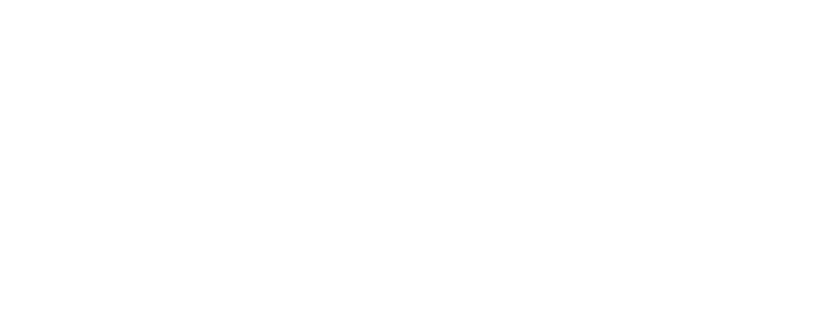
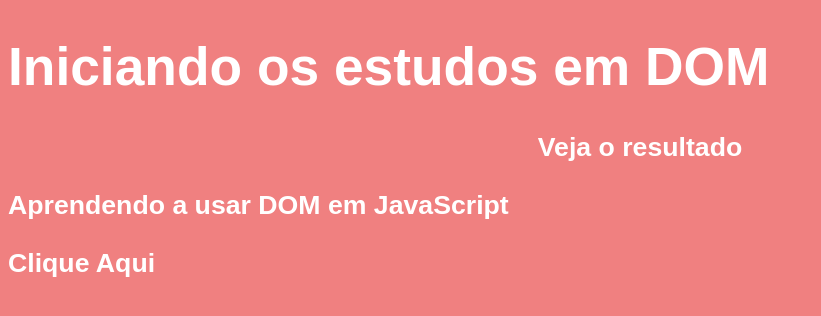
Before and after one commit to cassiofajardo/javascript, a plain HTML site: page aula09/ex009.html in a window 1280 px wide. Shown: the whole page, without its empty margins (0-821 px from the left). Drawn offline with Linux system fonts and the light colour scheme.

Commit message:
Primeiros passos com DOM

```diff
--- a/aula09/ex009.html
+++ b/aula09/ex009.html
@@ -5,8 +5,25 @@
     <meta http-equiv="X-UA-Compatible" content="IE=edge">
     <meta name="viewport" content="width=device-width, initial-scale=1.0">
     <title>Document</title>
+    <style>
+        body {
+            background-color: lightcoral;
+            color: white;
+            font: bold 20pt Arial;
+        }
+    </style>
 </head>
 <body>
+    <h1>Iniciando os estudos em DOM</h1>
+    <p>Veja o resultado</p>
+    <p>Aprendendo a usar <strong>DOM</strong> em JavaScript</p>
+    <div>Clique Aqui</div>
+    <script>
+        var p1 = window.document.getElementsByTagName('p')[0]
+        p1.style.textAlign = 'center'
+
+
+    </script>
 
 </body>
 </html>
```
